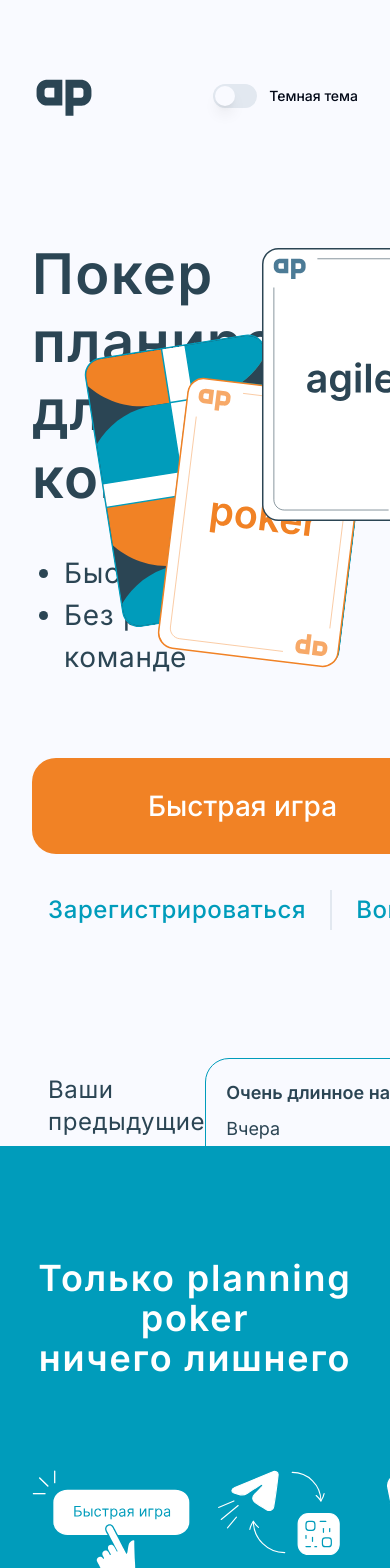
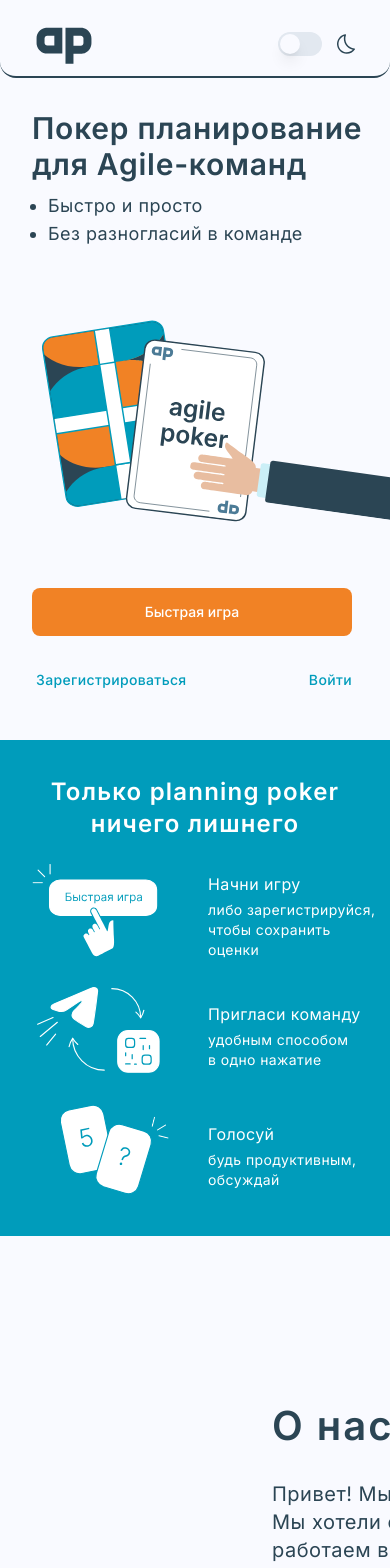
Before and after one commit to pirozheka/agile-poker, a Next.js app: page / in a window 390 px wide. Shown: the top 1568 px of the page. Built offline with nearby package versions, Linux system fonts and the light colour scheme.

Commit message:
Начат адаптив - готовы первые два экрана мобильной версии, второй - планшетной

```diff
--- a/src/components/Header.jsx
+++ b/src/components/Header.jsx
@@ -21,8 +21,8 @@ const Header = () => {
 
 
   return (
-    <header className='container'>
-        <nav className='flex justify-between items-center mt-16'>
+    <header className='container border-b-2 rounded-2xl border-mainText tablet:border-none'>
+        <nav className='flex justify-between items-center mt-3 tablet:mt-6 laptop:mt-8'>
           <Link href="/">
             <img
               src="/img/zt-poker-logo-3.svg"
@@ -39,7 +39,8 @@ const Header = () => {
           </Link>
           <div className='flex justify-between items-center gap-3'>
             <Switch className="dark:bg-darkThemeText" id="dark-mode" checked={isDarkMode} onClick={toggleDarkMode}/>
-            <Label htmlFor="dark-mode">Темная тема</Label>
+            <Label htmlFor="dark-mode" className="hidden tablet:block">Темная тема</Label>
+            <Label htmlFor="dark-mode" className="tablet:hidden"><img src="/img/carbon_moon.svg" alt="" /></Label>
           </div>
         </nav>
     </header>
--- a/src/components/Hero.jsx
+++ b/src/components/Hero.jsx
@@ -3,19 +3,22 @@ import Cards from "./header-cards/Cards";
 
 const Hero = () => {
   return (
-    <div className="mt-28 flex justify-between relative container" >
+    <div className="mt-8 laptop:mt-28 flex justify-between relative container" >
       <div>
-        <h2 className="text-[56px] tracking-wide leading-[68px] font-semibold text-mainText dark:text-darkThemeText">Покер планирование <br />для Agile-команд</h2>
-        <ul className="mt-10 pl-8">
-          <li className="text-[28px] tracking-wide mt-10  list-disc text-mainText dark:text-darkThemeText">Быстро и просто</li>
-          <li className="text-[28px] tracking-wide list-disc text-mainText dark:text-darkThemeText">Без разногласий в команде</li>
+        <h2 className="text-3xl tablet:text-4xl laptop:text-[56px] tracking-wide leading-9 tablet:leading-[46px] laptop:leading-[68px] font-semibold text-mainText dark:text-darkThemeText">Покер планирование <br />для Agile-команд</h2>
+        <ul className="mt-2.5 laptop:mt-10 pl-4 laptop:pl-8">
+          <li className="text-lg laptop:text-[28px] tracking-wide laptop:mt-10 list-disc text-mainText dark:text-darkThemeText">Быстро и просто</li>
+          <li className="text-lg laptop:text-[28px] tracking-wide list-disc text-mainText dark:text-darkThemeText">Без разногласий в команде</li>
         </ul>
-        <div className="flex flex-col max-w-md mt-20">
-          <Button className="bg-secondary dark:bg-darkbutton text-[28px] font-medium text-white w-421 h-24 rounded-3xl hover:bg-btnHover dark:hover:bg-darkBtnHover dark:text-darkButtonText ">Быстрая игра</Button>
-          <div className="flex gap-2 mt-9">
-            <Button className="text-main tracking-wide dark:text-darkThemeText text-2xl hover:underline hover:text-decoration-solid">Зарегистрироваться</Button>
-            <div className="h-10 w-0.5 bg-divider dark:bg-darkThemeText"></div>
-            <Button className="text-main tracking-wide dark:text-darkThemeText text-2xl pr-0 hover:underline relative hover:text-decoration-solid">Войти</Button>
+        <div className='w-screen mt-9 h-64 overflow-hidden tablet:hidden'>
+          <img src="/img/comp_screen_1_mob_light.svg" alt="" className="w-full h-full transform translate-x-14 translate-y-4 scale-125" />
+        </div>
+        <div className="flex flex-col w-80 content-center justify-between laptop:max-w-md mt-12 laptop:mt-20 pb-20 tablet:pb-0">
+          <Button className="bg-secondary dark:bg-darkbutton text-sm w-full laptop:text-[28px] font-medium text-white m-auto laptop:w-421 h-12 laptop:h-24 rounded-lg laptop:rounded-3xl hover:bg-btnHover dark:hover:bg-darkBtnHover dark:text-darkButtonText ">Быстрая игра</Button>
+          <div className="flex flex-row justify-between laptop:gap-2 -ml-3 tablet:ml-0 mt-6 laptop:mt-9">
+            <Button className="text-main tracking-wide dark:text-darkThemeText text-sm laptop:text-2xl hover:underline hover:text-decoration-solid">Зарегистрироваться</Button>
+            <div className="hidden tablet:block h-10 w-0.5 bg-divider dark:bg-darkThemeText"></div>
+            <Button className="text-main tracking-wide dark:text-darkThemeText text-sm laptop:text-2xl pr-0 hover:underline relative hover:text-decoration-solid">Войти</Button>
           </div>
         </div>
       </div >
--- a/src/components/HeroContainer.jsx
+++ b/src/components/HeroContainer.jsx
@@ -3,8 +3,10 @@ import PokerCards from "./PokerCards";
 
 const HeroContainer = () => {
   return (
-    <div className="bg-main -mt-10 dark:bg-darkThemebgmain1 text-white ml-0 z-10" style={{width: 100 + 'vw'} }>
-        <h2 className="text-center text-4xl tracking-wider mt-28 font-semibold ">Только planning poker <br/>ничего лишнего</h2>
+    <div className="bg-main -mt-10 dark:bg-darkThemebgmain1 text-white ml-0 z-10"
+      style={{width: 100 + 'vw'}
+    }>
+        <h2 className="text-center text-2xl tablet:text-3xl laptop:text-4xl tracking-wider mt-9 tablet:mt-16 laptop:mt-28 font-semibold ">Только planning poker <br/>ничего лишнего</h2>
         <PokerCards />
 
     </div>
--- a/src/components/PokerCards.jsx
+++ b/src/components/PokerCards.jsx
@@ -2,7 +2,7 @@ import PokerCard from "./poker-cards/PokerCard";
 const PokerCards = () => {
 
     return (
-      <div className="flex justify-around tracking-wide container place-content-center mt-20 pb-28">
+      <div className="flex flex-col tablet:flex-row justify-around tracking-wide container place-content-center align-center mt-4 tablet:mt-10 laptop:mt-20 pb-5 tablet:pb-24 laptop:pb-44">
           <div className='ml-0 block dark:hidden'>
             <PokerCard
             key='1'
--- a/src/components/Submenu.jsx
+++ b/src/components/Submenu.jsx
@@ -2,7 +2,7 @@ import MenuCard from "./MenuCard";
 
 const Submenu = () => {
   return (
-    <div className="flex justify-between mt-32 container">
+    <div className=" justify-between mt-32 container hidden tablet:flex">
         <div className='ml-4 mt-4 text-2xl tracking-wide text-mainText dark:text-darkThemeText'>
             Ваши предыдущие оценки:
         </div>
--- a/src/components/header-cards/Cards.jsx
+++ b/src/components/header-cards/Cards.jsx
@@ -99,15 +99,15 @@ useGSAP(() => {
   }, { scope: container });
 
   return (
-    <div ref={container} className=''>
+    <div ref={container} className='hidden tablet:block'>
       <div className='ml-0 block dark:hidden'><Image src="/img/card-off.svg" alt="" className='im1 rotate9' width={184} height={276} /></div>
       <div className='ml-0 hidden dark:block'><Image src="/img/карта_рубашка_dark.svg" alt="" className='im1 rotate9' width={184} height={276} /></div>
       <div className='ml-0 block dark:hidden'><Image src="/img/card-off.svg" alt="" className="im2 rotate7" width={184} height={276} /></div>
-      <div className='ml-0 hidden dark:block'><Image src="/img/карта_рубашка_dark.svg" alt="" className="im2 rotate7" width={184} height={276} /></div>
+      <div className='ml-0 hidden dark:block'><Image src="/img/карта_рубашка_dark.svg" alt="" className="im2 rotate7" width={170} height={274} /></div>
       <div className='ml-0 block dark:hidden'><Image src="/img/card02.svg" alt="" width={184} height={276} className='im3' /></div>
       <div className='ml-0 hidden dark:block'><Image src="/img/карта_лицо1_dark.svg" alt="" width={184} height={276} className='im3' /></div>
-      <div className='ml-0 block dark:hidden'><Image src="/img/card01.svg" alt="" className="im4" width={184} height={100} /></div>
-      <div className='ml-0 hidden dark:block'><Image src="/img/карта_лицо2_dark.svg" alt="" className="im4" width={184} height={100} /></div>
+      <div className='ml-0 block dark:hidden'><Image src="/img/card01.svg" alt="" className="im4" width={185} height={100} /></div>
+      <div className='ml-0 hidden dark:block'><Image src="/img/карта_лицо2_dark.svg" alt="" className="im4" width={184} height={102} /></div>
       <Image src="/img/hand-frame01.svg" alt="" className="hand-01" width={134} height={528} />
       <Image src="/img/hand-frame02.svg" alt="" className="hand-02" width={118} height={505} />
     </div>
--- a/src/components/header-cards/cards.css
+++ b/src/components/header-cards/cards.css
@@ -7,7 +7,7 @@
 
 .im2 {
   position: absolute;
-  right: 9%;
+  right: 9.077%;
   top:21%;
   z-index: 2;
 }
--- a/src/components/poker-cards/PokerCard.jsx
+++ b/src/components/poker-cards/PokerCard.jsx
@@ -12,10 +12,12 @@ const PokerCard = ({ img, title, descr, width, height }) => {
   };
 
   return (
-    <div>
-      <Image src={img} alt={title} width={width} height={height} />
-      <h2 className="text-center text-3xl mt-11">{title}</h2>
-      <p className="text-center text-xl mt-4">{renderDescription(descr)}</p>
+    <div className="flex flex-row tablet:flex-col h-[120px] justify-around content-center gap-8 tablet:gap-0 items-center tablet:mt-10 laptop:mt-20">
+      <Image src={img} alt={title} width={width} height={height} className="max-w-36 tablet:w-40 laptop:w-auto" />
+      <div className="min-w-44">
+        <h2 className="text-left tablet:text-center text-base tablet:text-xl laptop:text-3xl  laptop:mt-11">{title}</h2>
+        <p className="text-left tablet:text-center text-sm tablet:text-base laptop:text-xl mt-1 laptop:mt-4">{renderDescription(descr)}</p>
+      </div>
     </div>
   );
 };
--- a/tailwind.config.js
+++ b/tailwind.config.js
@@ -59,6 +59,17 @@ module.exports = {
       width: {
         '421': '421px',
       },
+      screens: {
+        'mobile': '375px',
+        'tablet': '640px',
+        // => @media (min-width: 640px) { ... }
+
+        'laptop': '1024px',
+        // => @media (min-width: 1024px) { ... }
+
+        'desktop': '1280px',
+        // => @media (min-width: 1280px) { ... }
+      },
 
       borderRadius: {
         lg: "var(--radius)",
```
Also changed, not shown: public/img/carbon_moon.svg (added), public/img/comp_screen_1_mob_light.svg (added).
